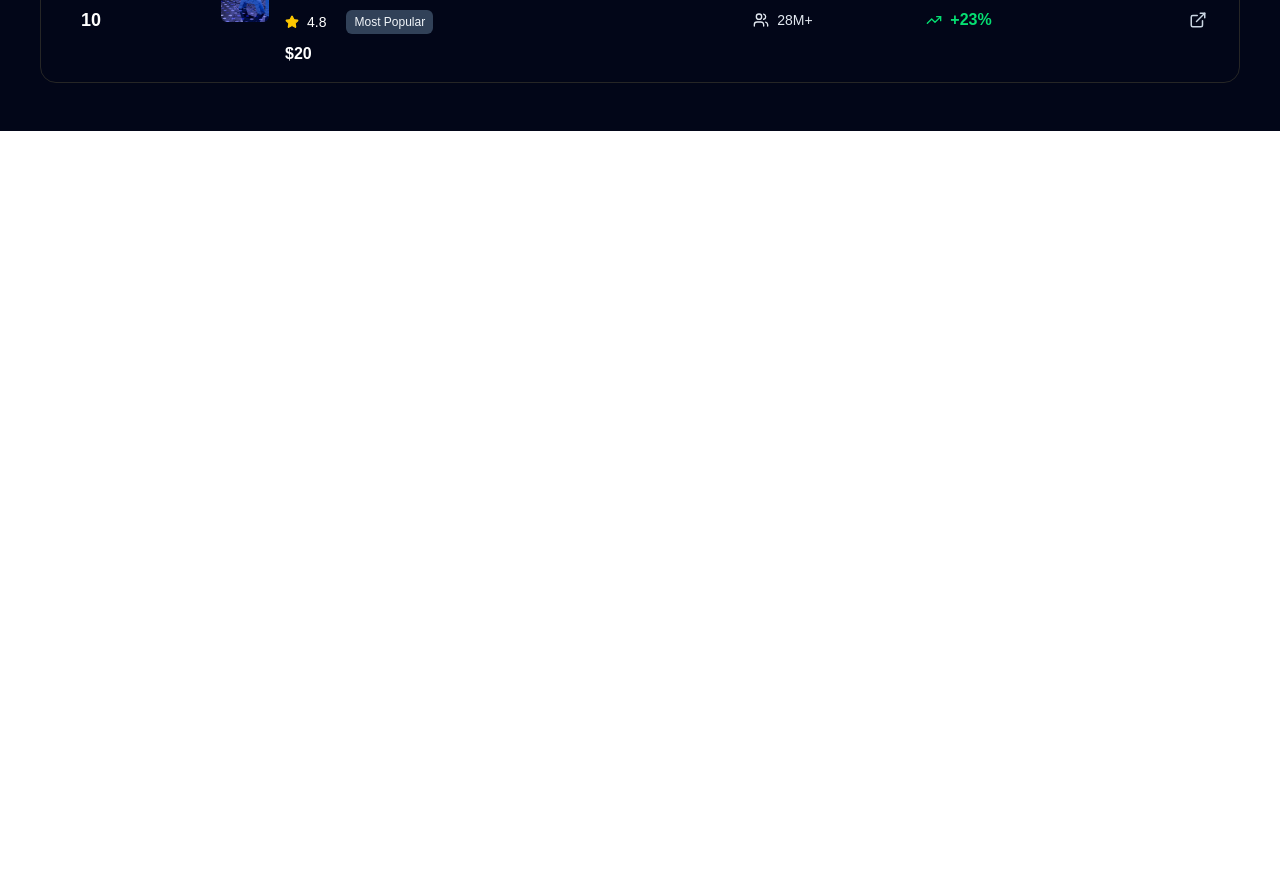
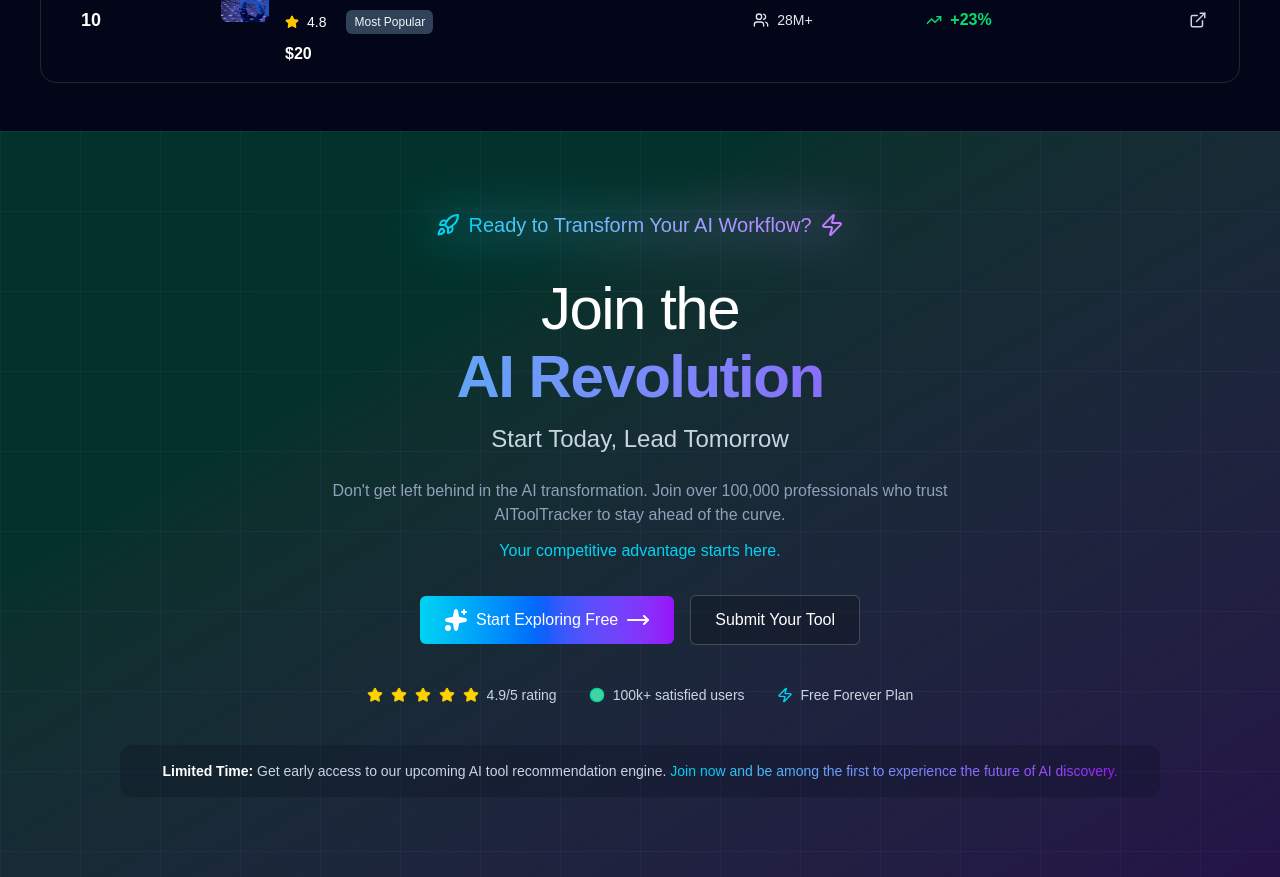
Before and after one commit to ioNihal/landing-page, a Next.js app: page / in a window 1280 px wide. Shown: the part 3180-4057 px from the top of the page. Before the commit the page ends 3311 px from the top, so only its background shows below. Built offline with nearby package versions, Linux system fonts and the light colour scheme.

Commit message:
cta section

```diff
--- a/app/page.tsx
+++ b/app/page.tsx
@@ -1,3 +1,4 @@
+import CTA from "@/components/CTA/CTA";
 import Hero from "@/components/Hero/Hero";
 import LatestTools from "@/components/LatestTools/LatestTools";
 import TopAITools from "@/components/TopAITools/TopAITools";
@@ -9,6 +10,7 @@ export default function Home() {
       <Hero />
       <LatestTools />
       <TopAITools />
+      <CTA />
     </main>
   );
 }
--- /dev/null
+++ b/components/CTA/CTA.tsx
@@ -0,0 +1,101 @@
+import Link from "next/link";
+import { Circle, MoveRight, RocketIcon, Sparkles, Star, Zap } from "lucide-react";
+
+export default function CTA() {
+    return (
+        <section className="relative isolate bg-slate-950 text-white">
+            <div className="absolute inset-0 -z-10 bg-grid" />
+            <div className="absolute inset-0 -z-10 bg-linear-to-br from-30% from-green-400/20 to-purple-500/20" />
+
+            <div className="mx-auto max-w-6xl px-4 sm:px-6 lg:px-10 py-20 text-center">
+                <div className="relative inline-flex flex-wrap justify-center items-center gap-3 mb-8 sm:mb-10 px-2">
+                    {/* Glow layer */}
+                    <span
+                        aria-hidden
+                        className="absolute inset-0 blur-xl opacity-20
+                        bg-linear-to-r from-cyan-400 to-purple-400"
+                    />
+
+                    {/* Text */}
+                    <p className="relative inline-flex flex-wrap items-center justify-center gap-2
+                        text-base sm:text-xl font-medium text-center bg-linear-to-r from-cyan-400 to-purple-400
+                        bg-clip-text text-transparent " >
+                        <RocketIcon className="text-cyan-400" />
+                        Ready to Transform Your AI Workflow?
+                        <Zap className="text-purple-400" />
+                    </p>
+                </div>
+
+                <h2 className="text-3xl sm:text-4xl lg:text-6xl tracking-tight">
+
+                    Join the
+                    <span className="block bg-linear-to-r from-cyan-400 to-purple-600 bg-clip-text text-transparent mt-2 font-bold">
+                        AI Revolution
+                    </span>
+                </h2>
+
+                <p className="mt-4 text-lg sm:text-2xl text-slate-300">
+                    Start Today, Lead Tomorrow
+                </p>
+
+                <p className="mt-6 max-w-2xl mx-auto text-sm sm:text-base text-slate-400">
+                    Don&apos;t get left behind in the AI transformation. Join over
+                    100,000 professionals who trust AIToolTracker to stay ahead
+                    of the curve.
+                </p>
+
+                <p className="mt-3 text-cyan-400 font-medium">
+                    Your competitive advantage starts here.
+                </p>
+
+                <div className="mt-8 flex flex-col sm:flex-row items-stretch sm:items-center justify-center gap-4">
+                    <Link
+                        href="/"
+                        className="inline-flex items-center gap-2 px-6 py-3 rounded-md
+                        bg-linear-to-r from-cyan-400 via-blue-600 to-purple-600
+                        hover:from-cyan-500 hover:to-blue-700
+                        font-medium transition">
+                        <Sparkles fill="white" /> Start Exploring Free <MoveRight />
+                    </Link>
+
+                    <Link
+                        href="/"
+                        className="inline-flex items-center px-6 py-3 rounded-md
+                        border border-white/20 text-white bg-black/20
+                        hover:bg-white/10 transition">
+                        Submit Your Tool
+                    </Link>
+                </div>
+
+                <div className="mt-10 flex flex-col sm:flex-row flex-wrap justify-center gap-4 sm:gap-8 text-sm text-slate-300">
+                    <div className="flex items-center justify-center gap-2">
+                        {[...Array(5)].map((_, idx) => (
+                            <Star key={idx} size={16} fill="gold" className="text-yellow-400" />
+                        ))}
+                        <span>4.9/5 rating</span>
+                    </div>
+
+                    <div className="flex items-center justify-center gap-2 text-emerald-400">
+                        <Circle size={16} fill={"#43D2A4"} /> <span className="text-slate-300">100k+ satisfied users</span>
+                    </div>
+
+                    <div className="flex items-center justify-center gap-2 text-cyan-400">
+                        <Zap size={16} /> <span className="text-slate-300">Free Forever Plan</span>
+                    </div>
+                </div>
+                <div className="relative mx-auto max-w-6xl px-4 mt-10">
+                    <div className="rounded-xl bg-slate-950/20 px-6 py-4 text-sm text-slate-300 text-center">
+                        <strong className="text-white">Limited Time:</strong>{" "}
+                        Get early access to our upcoming AI tool recommendation
+                        engine.&nbsp;
+                        <Link href="/" className="bg-linear-to-r from-cyan-400 to-purple-600 bg-clip-text text-transparent hover:underline">
+                            Join now and be among the first to experience the future of AI
+                            discovery.
+                        </Link>
+                    </div>
+                </div>
+            </div>
+
+        </section>
+    );
+}
```
